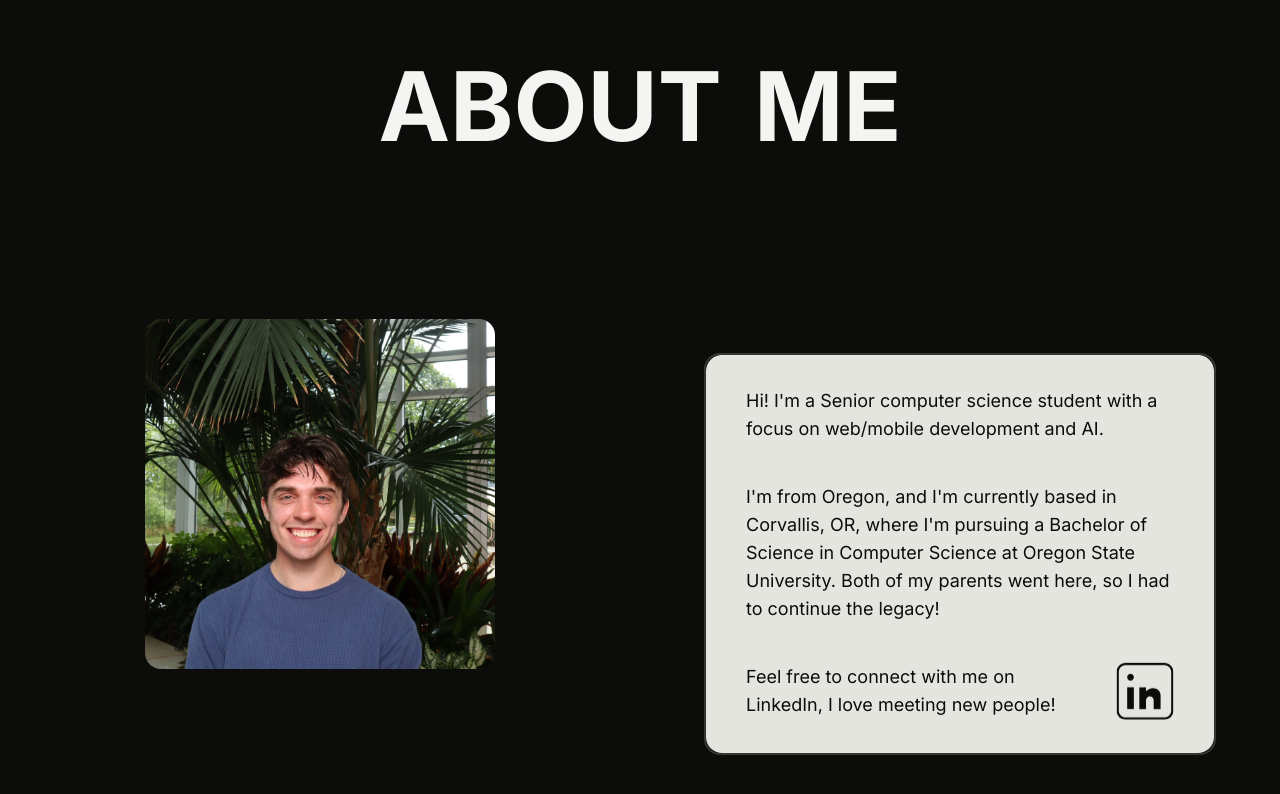
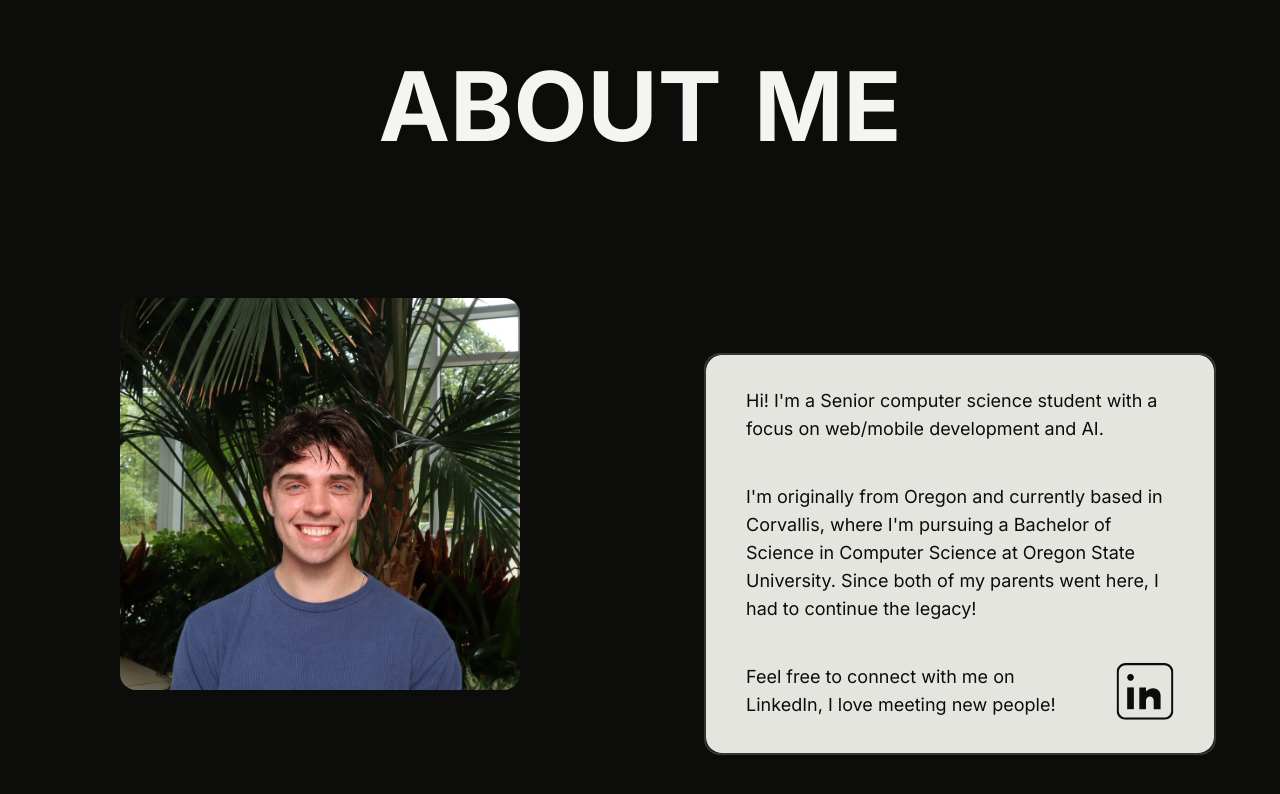
Before and after one commit to Carson274/Personal-Website-V2, a Next.js app: page / in a window 1280 px wide. Shown: the part 950-1744 px from the top of the page. Built offline with nearby package versions, Linux system fonts and the light colour scheme.

Commit message:
Clean up text, image sizing, and icon CSS

```diff
--- a/src/app/sections/About/About.css
+++ b/src/app/sections/About/About.css
@@ -21,18 +21,34 @@
 }
 
 .linkedin-icon {
-  animation: jumping 1s ease-in-out infinite;
+  display: inline-block;
+  animation: hopping 3.5s infinite;
 }
 
-@keyframes jumping {
+@keyframes hopping {
   0% {
-    transform: translateY(0);
+    transform: translateY(0) scale(1, 1);
   }
-  50% {
-    transform: translateY(-10px);
+  8% {
+    transform: translateY(-20px) scale(0.95, 1.05);
+  }
+  16% {
+    transform: translateY(0) scale(1.1, 0.9);
+  }
+  20% {
+    transform: translateY(-12px) scale(0.98, 1.02);
+  }
+  26% {
+    transform: translateY(0) scale(1.05, 0.95);
+  }
+  30% {
+    transform: translateY(-3px) scale(0.99, 1.01);
+  }
+  34% {
+    transform: translateY(0) scale(1, 1);
   }
   100% {
-    transform: translateY(0);
+    transform: translateY(0) scale(1, 1);
   }
 }
 
--- a/src/app/sections/About/About.tsx
+++ b/src/app/sections/About/About.tsx
@@ -112,7 +112,7 @@ const About = () => {
               className='rounded-2xl'
               src='/images/Carson.jpg'
               alt='Picture of Me'
-              width={350}
+              width={400}
               height={100}
             />
           </motion.div>
@@ -125,11 +125,11 @@ const About = () => {
                 with a focus on web/mobile development and AI.
               </p>
               <p>
-                I&apos;m from Oregon, and I&apos;m currently based in
-                Corvallis, OR, where I&apos;m pursuing a Bachelor of
+                I&apos;m originally from Oregon and currently based in
+                Corvallis, where I&apos;m pursuing a Bachelor of
                 Science in Computer Science at
-                Oregon State University. Both of my parents
-                went here, so I had to continue the legacy!
+                Oregon State University. Since both of my parents
+                went here, I had to continue the legacy!
               </p>
               <div className='flex flex-row gap-2 lg:gap-4 xl:gap-8'>
                 <p>
```
Also changed, not shown: public/images/Carson.jpg.
